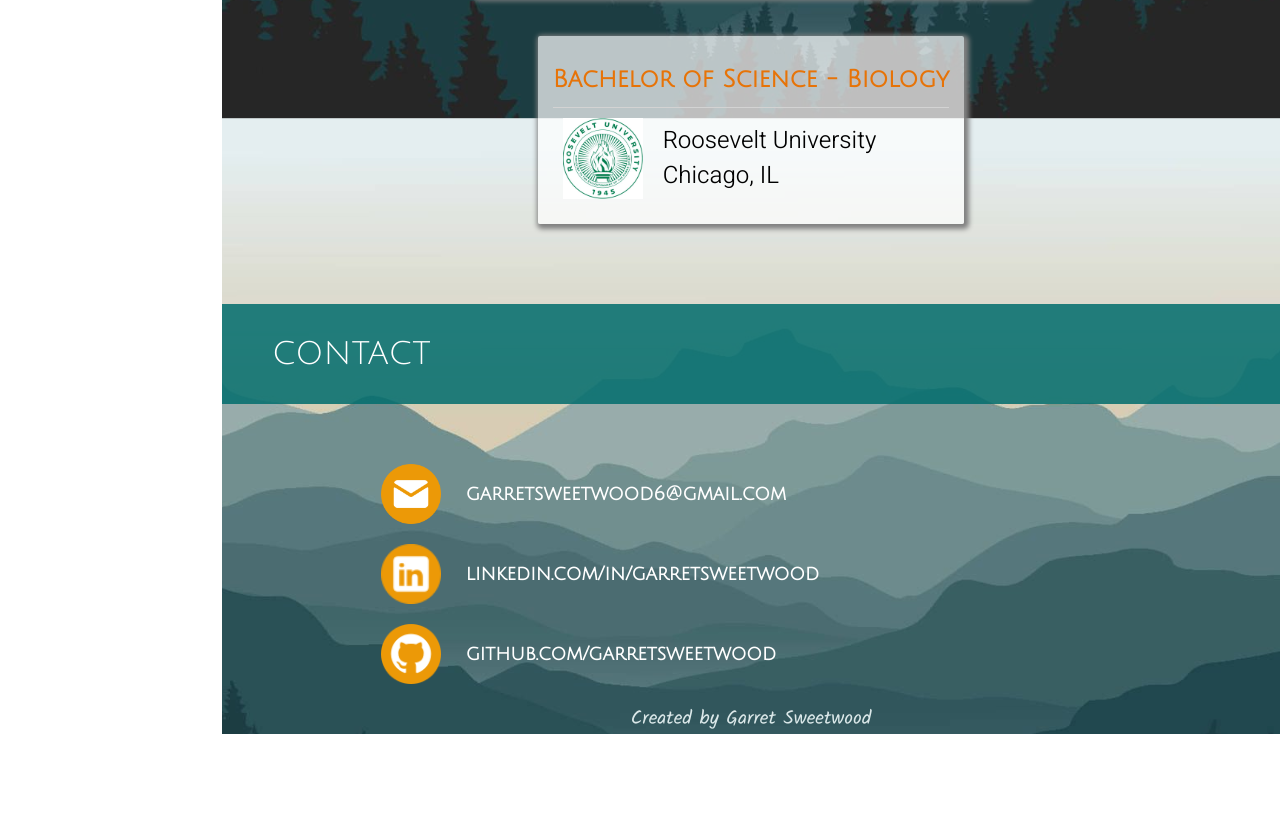
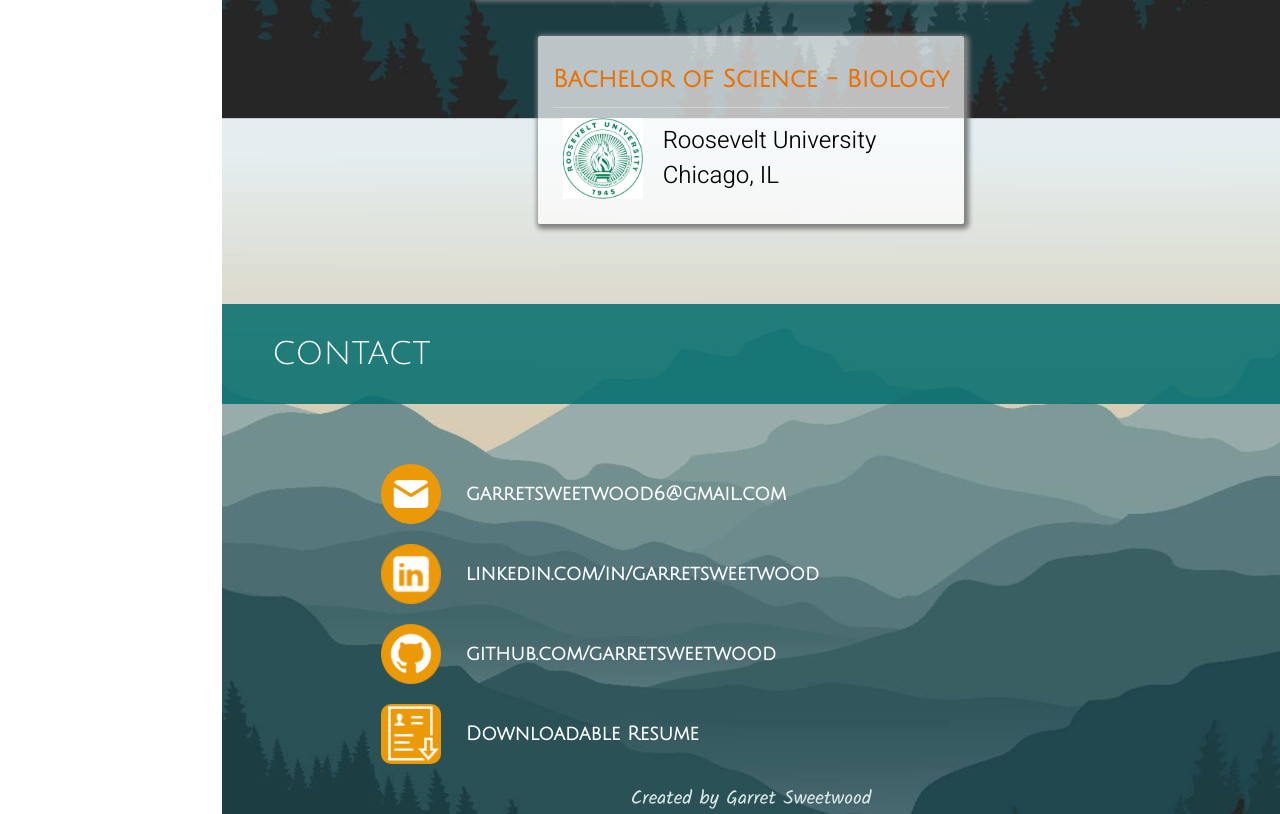
Before and after one commit to gsweetwood/Resume-website, a React app: page / in a window 1280 px wide. Shown: the part 7162-7976 px from the top of the page. Before the commit the page ends 7896 px from the top, so only its background shows below. Built offline with nearby package versions, Linux system fonts and the light colour scheme; a web font is replaced by a local one.

Commit message:
Added resume and smooth scrolling

```diff
--- a/src/components/Contact.js
+++ b/src/components/Contact.js
@@ -3,6 +3,7 @@ import SectionHeader from "./sub-components/SectionHeader";
 import emailIcon from "../images/icons/email-icon.png";
 import linkedinIcon from "../images/icons/linkedin-icon.png";
 import gitIcon from "../images/icons/git-icon.png";
+import docIcon from "../images/icons/download-resume-icon.png";
 
 const Contact = () => (
   <section id="contact">
@@ -25,6 +26,14 @@ const Contact = () => (
         <img src={gitIcon} className="contact-icon" id="git-icon" />
         <div>github.com/garretsweetwood</div>
       </a>
+
+      <a
+        href="https://drive.google.com/file/d/1sG24YdX2TBJ_7-NYezE6oZMMfiHYITc4/view?usp=sharing"
+        className="contact-item"
+      >
+        <img src={docIcon} className="contact-icon" id="resume-icon" />
+        <div>Downloadable Resume</div>
+      </a>
     </div>
     <div className="created-by">Created by Garret Sweetwood</div>
   </section>
--- a/src/styles/main.css
+++ b/src/styles/main.css
@@ -1,3 +1,7 @@
+html {
+  scroll-behavior: smooth;
+}
+
 body {
   margin: 0px;
   padding: 0px;
@@ -320,6 +324,10 @@ img.skills-icons {
   color: rgb(255, 255, 255);
 }
 
+#resume-icon {
+  border-radius: 10px;
+}
+
 @media screen and (max-width: 480px) {
   .main {
     margin: 0px;
```
Also changed, not shown: src/images/icons/document-icon.png (added), src/images/icons/download-resume-icon.png (added).
